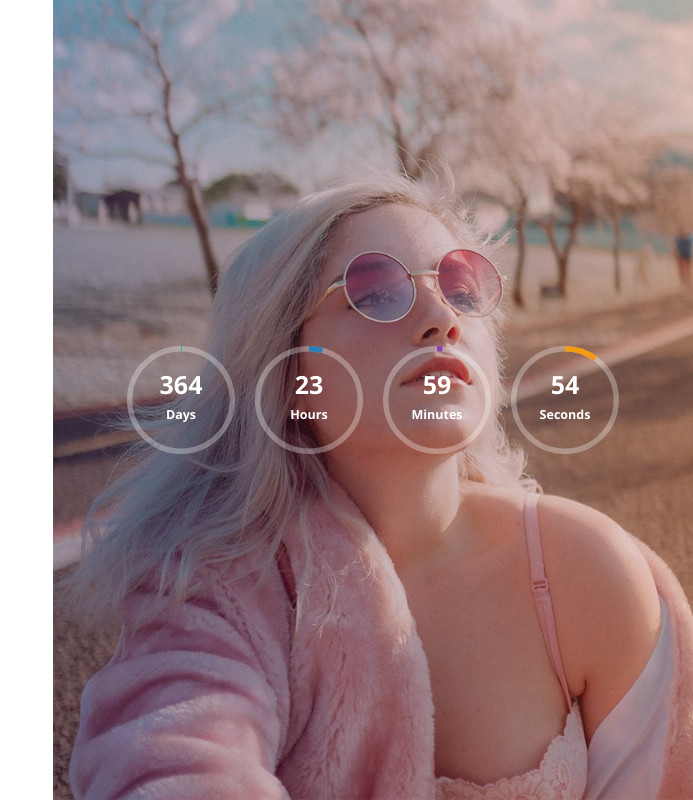
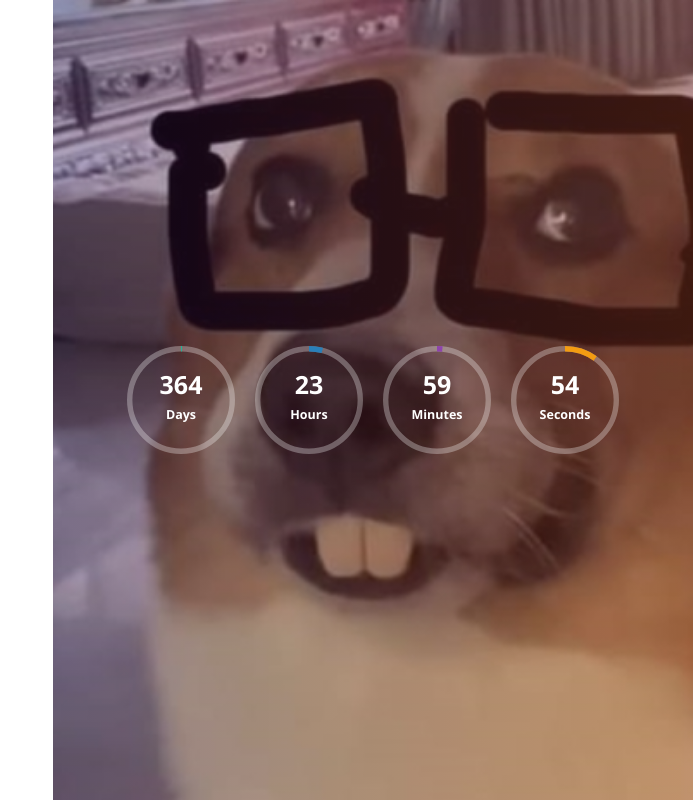
Before and after one commit to RenoXF/raf.github.io, a plain HTML site: page index.html in a window 1280 px wide. Shown: the full height of the page, 587-1280 px from the left. Drawn offline with nearby package versions, Linux system fonts and the light colour scheme; files whose address does not match are found by name.

Commit message:
update image background

```diff
--- a/index.html
+++ b/index.html
@@ -56,7 +56,7 @@
 
 			</section><!-- left-section -->
 
-			<section class="right-section" style="background-image: url(images/countdown-1-1000x1000.jpg)">
+			<section class="right-section" style="background-image: url(images/w-dog-doin.jpg)">
 
 				<div class="display-table center-text">
 					<div class="display-table-cell">
```
Also changed, not shown: images/w-dog-doin.jpg (added).
